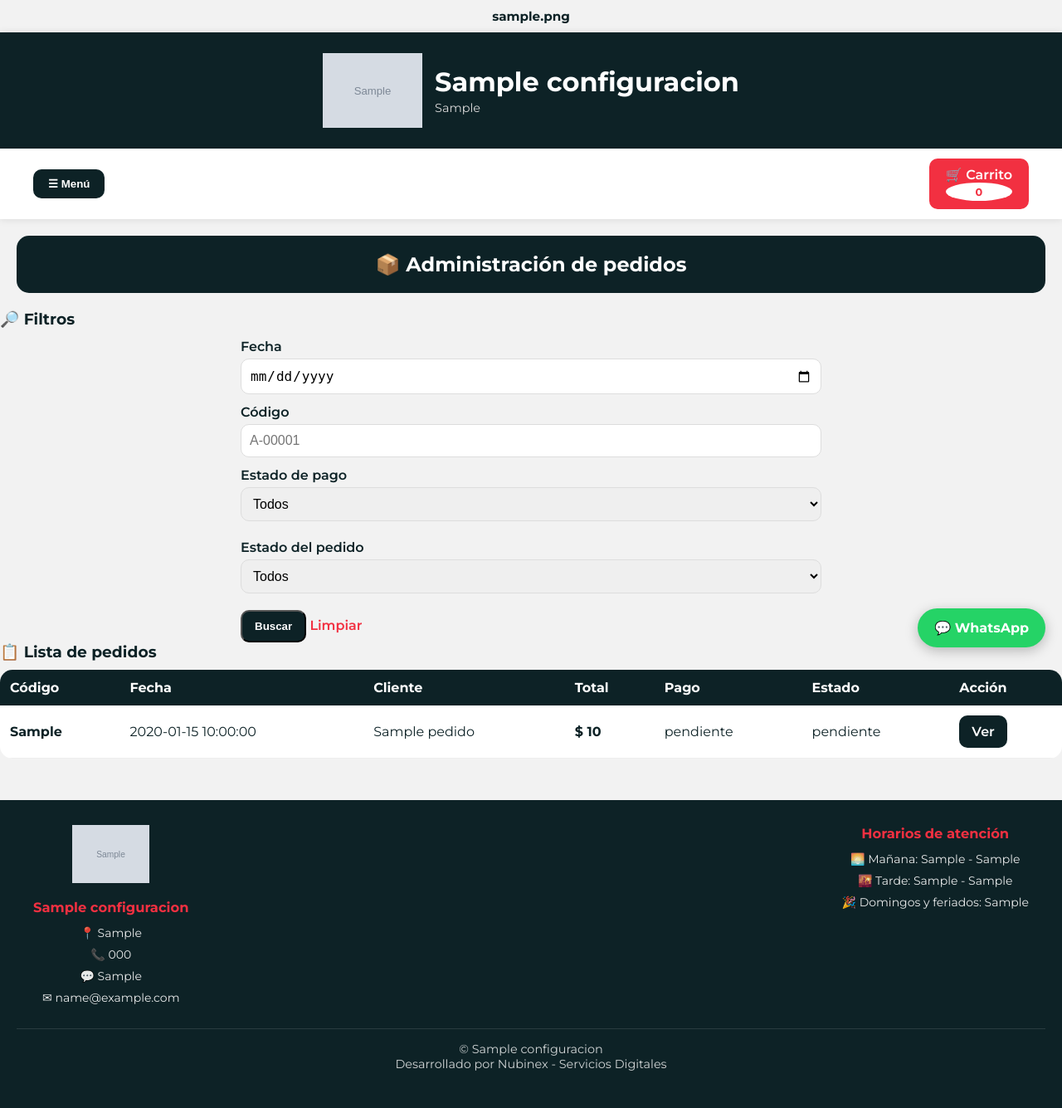
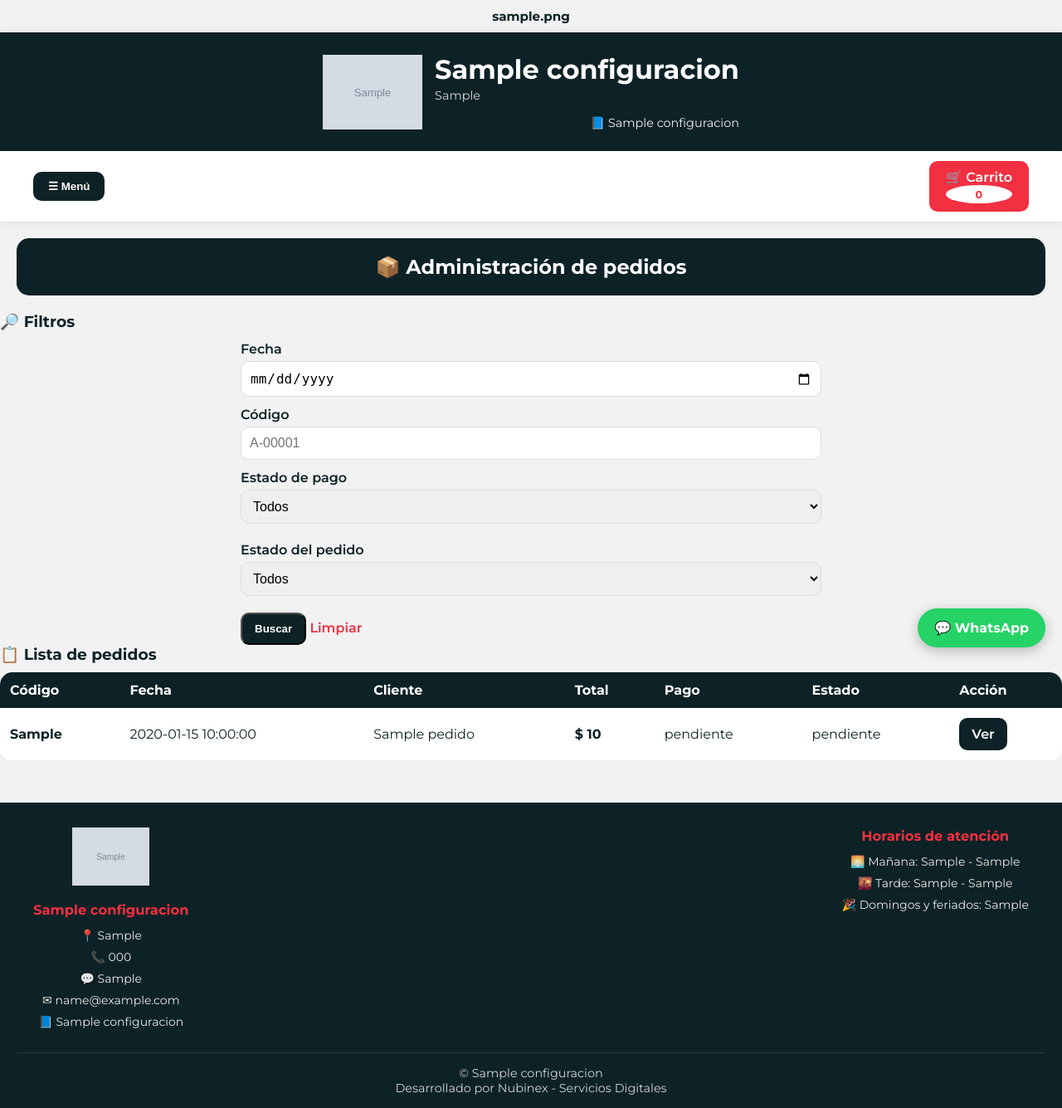
Before and after one commit to DarioMachaca/carniceria_online, a Flask app: page /admin/pedidos in a window 1280 px wide. Shown: the whole page at 83% size. Before the commit the page ends 1290 px from the top, so only its background shows below. Run offline with Flask 3, Linux system fonts and the light colour scheme; the visitor is signed in with stand-in values (Sample User, id 1); tables that the repository leaves empty or names only in its code hold one stand-in row (values such as "Sample post"); grey boxes marked "Sample" are stand-in pictures.

Commit message:
Agregar Facebook configurable y mejorar datos de contacto

```diff
--- a/routes/admin.py
+++ b/routes/admin.py
@@ -1067,6 +1067,8 @@ def guardar_configuracion():
             whatsapp_mensaje = %s,
             mostrar_whatsapp = %s,
             email = %s,
+            facebook_nombre = %s,
+            facebook_url = %s,
             horario_manana_desde = %s,
             horario_manana_hasta = %s,
             horario_tarde_desde = %s,
@@ -1085,6 +1087,8 @@ def guardar_configuracion():
         request.form.get("whatsapp_mensaje"),
         request.form.get("mostrar_whatsapp"),
         request.form.get("email"),
+        request.form.get("facebook_nombre"),
+        request.form.get("facebook_url"),
         request.form.get("horario_manana_desde"),
         request.form.get("horario_manana_hasta"),
         request.form.get("horario_tarde_desde"),
--- a/static/css/style.css
+++ b/static/css/style.css
@@ -2643,3 +2643,43 @@ body {
 
     gap: 20px;
 }
+
+/* ==========================
+   LOGO Y ENLACE FACEBOOK
+========================== */
+
+.facebook-header{
+
+    color:#F2F2F2;
+
+    text-decoration:none;
+
+    font-size:.9rem;
+
+    display:block;
+
+    margin-top:15px;
+
+    align-self:flex-end;
+
+}
+
+.facebook-header:hover{
+
+    text-decoration:underline;
+
+}
+
+.facebook-footer{
+
+    color:inherit;
+
+    text-decoration:none;
+
+}
+
+.facebook-footer:hover{
+
+    text-decoration:underline;
+
+}
--- a/templates/base.html
+++ b/templates/base.html
@@ -74,6 +74,20 @@
                     {{ config.slogan }}
 
                 </p>
+                {% endif %}
+
+                {% if config.facebook_nombre and config.facebook_url %}
+
+                <a
+                    href="{{ config.facebook_url }}"
+                    target="_blank"
+                    class="facebook-header"
+                >
+
+                    📘 {{ config.facebook_nombre }}
+
+                </a>
+
                 {% endif %}
 
             </div>
@@ -206,6 +220,26 @@
 
                 </p>
 
+                {% if config.facebook_nombre and config.facebook_url %}
+
+                <p>
+
+                    📘
+
+                    <a
+                        href="{{ config.facebook_url }}"
+                        target="_blank"
+                        class="facebook-footer"
+                    >
+
+                        {{ config.facebook_nombre }}
+
+                    </a>
+
+                </p>
+
+                {% endif %}
+
             </div>
 
             <div class="footer-horarios">
```
Also changed, not shown: templates/admin_configuracion.html (+18 -0 lines).
